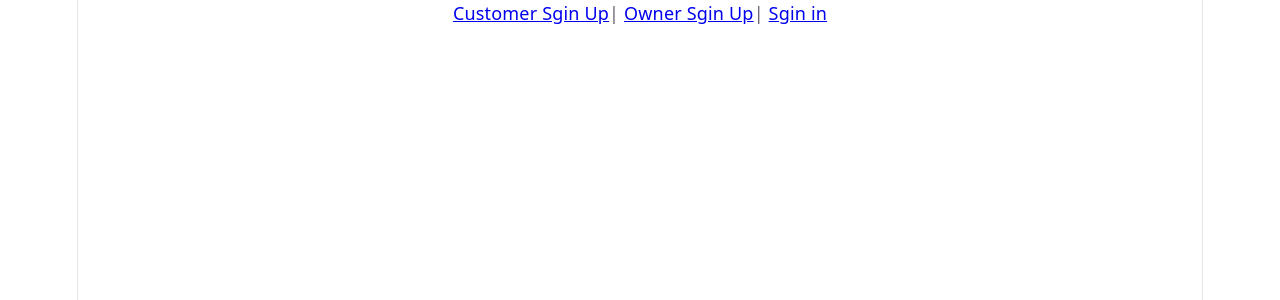
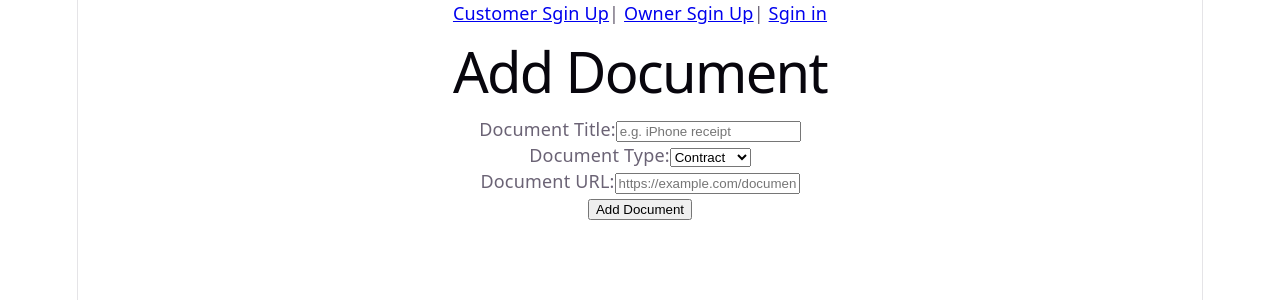
Before and after one commit to HusainAlmajed/Project-4-FrontEnd, a React (Vite) app: page /agreements/1/documents/new in a window 1280 px wide. Shown: the top 300 px of the page. Built offline with nearby package versions, Linux system fonts and the light colour scheme; no server answers.

Commit message:
Creatred the Document form

```diff
--- a/src/App.jsx
+++ b/src/App.jsx
@@ -12,6 +12,7 @@ import AgreementForm from "./pages/AgreementForm"
 import AgreementList from "./pages/AgreementList"
 import AgreementDetails from "./pages/AgreementDetails"
 import DocumentList from "./pages/DocumentList.jsx"
+import DocumentForm from "./pages/DocumentForm.jsx"
 
 import * as agreementServices from "./services/agreement.js"
 import SignInForm from "./pages/SignIn.jsx"
@@ -96,6 +97,8 @@ const App = () => {
 
         <Route path="/agreements-list" element={<AgreementList agreements={agreements} user={user} />} />
 
+        <Route path="/agreements/:agreementId/documents/new" element={<DocumentForm />} />
+
         <Route path="/agreements/:agreementId/documents" element={<DocumentList />} />
 
       </Routes>
--- a/src/pages/AgreementDetails.jsx
+++ b/src/pages/AgreementDetails.jsx
@@ -44,7 +44,7 @@ const AgreementDetails = (props) => {
              <>
             <button onClick={() => props.handleEditAgreement(agreement._id)}>Edit</button>
             <button onClick={() => props.handleDeleteAgreement(agreement._id)}>Delete</button>
-            <Link to={`/agreements/${agreement._id}/documents`}>Add Documents</Link>
+            <Link to={`/agreements/${agreement._id}/documents/new`}>Add Documents</Link>
             </>
 
             )}
--- /dev/null
+++ b/src/pages/DocumentForm.jsx
@@ -0,0 +1,52 @@
+const DocumentForm = () => {
+
+    return (
+        <div>
+        <h1>Add Document</h1>
+
+        <form>
+            <label>
+          Document Title:
+          <input
+            type="text"
+            name="title"
+            placeholder="e.g. iPhone receipt"
+            required
+          />
+        </label>
+
+        <br />
+
+        <label>
+          Document Type:
+          <select name = "documentType">
+            <option value="contract">Contract</option>
+            <option value="receipt">Receipt</option>
+            <option value="warranty">Warranty</option>
+            <option value="insurance">Insurance</option>
+            <option value="other">Other</option>
+          </select>
+        </label>
+
+        <br />
+
+        <label>
+          Document URL:
+          <input
+            type="url"
+            name="url"
+            placeholder="https://example.com/document.pdf"
+            required
+          />
+        </label>
+
+        <br />
+
+        <button type="submit">Add Document</button>
+        </form>
+        </div>
+    )
+
+}
+
+export default DocumentForm
--- a/src/pages/DocumentList.jsx
+++ b/src/pages/DocumentList.jsx
@@ -1,4 +1,12 @@
+import { useState } from "react"
+import { useParams } from "react-router"
+
 const DocumentList = () => {
+
+    const { agreementId } = useParams
+    const [documents , setDocuments] = useState([])
+    const [loading , setLoading] = useState(true)
+
 
     return (
         <h1>Document List</h1>
```
